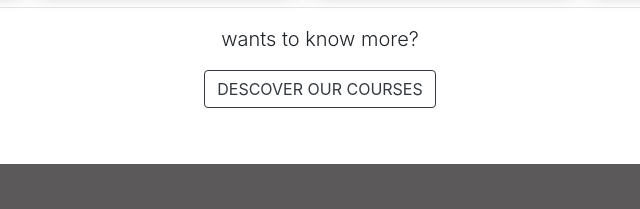
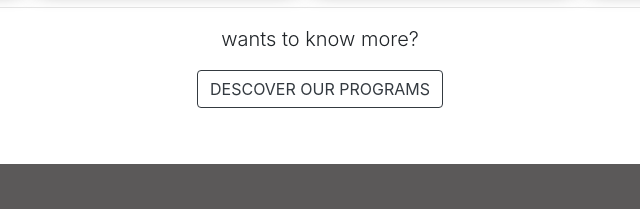
Before and after one commit to moh7afiz90/aetec, a website: page docs/programs.html in a window 1280 px wide. Shown: the part 587-796 px from the top of the page, 320-960 px from the left. Drawn offline with Linux system fonts and the light colour scheme.

```diff
--- a/docs/programs.html
+++ b/docs/programs.html
@@ -149,7 +149,7 @@
               <div class="narrow text-center">
                 <div class="col-12">
                   <p class="lead">wants to know more?</p>
-                  <a href="programs/programs.html" class="btn btn-outline-dark">DESCOVER OUR COURSES</a>
+                  <a href="programs/programs.html" class="btn btn-outline-dark">DESCOVER OUR PROGRAMS</a>
                 </div>
               </div>
           </div>
```
